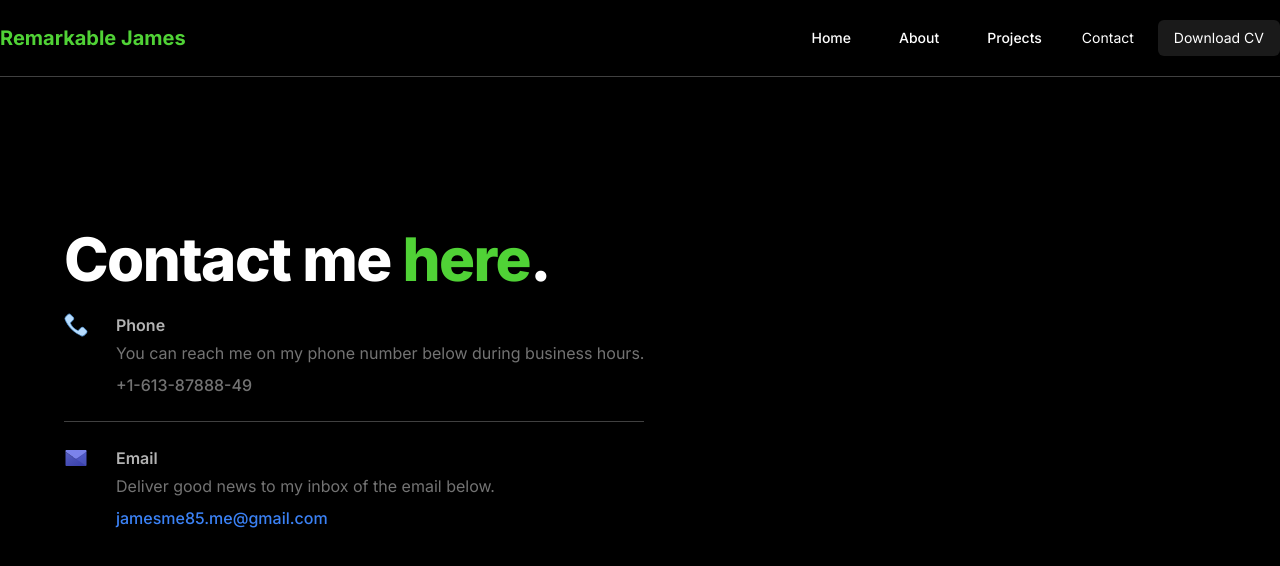
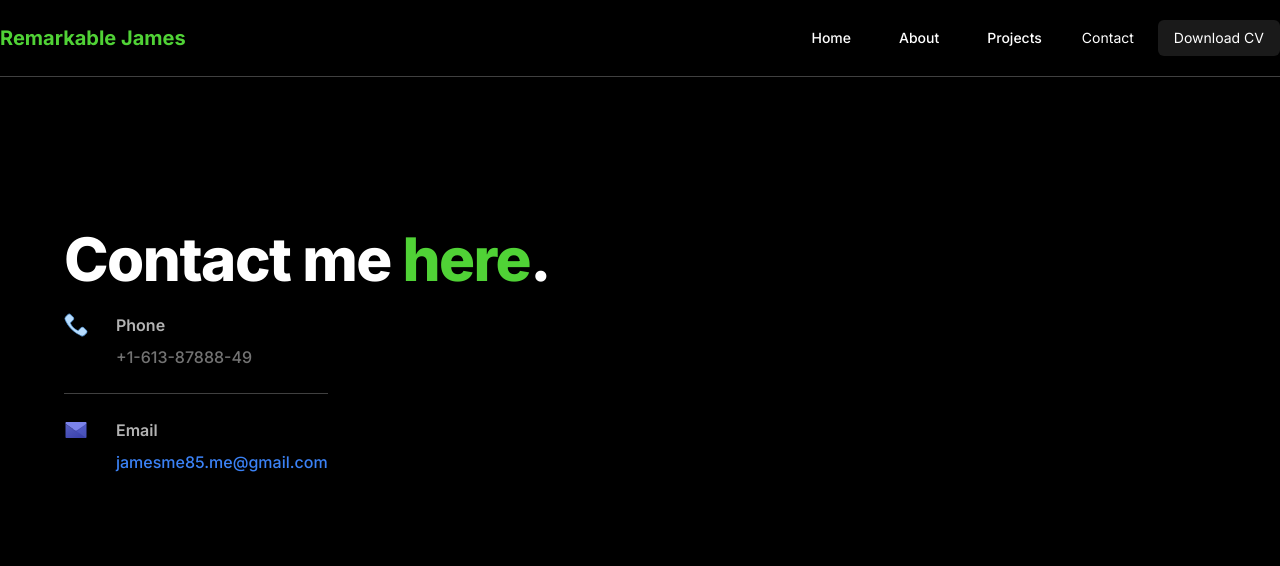
Before and after one commit to remarkablejames/portfolio-rebuild, a Next.js app: page /contact in a window 1280 px wide. Shown: the top 566 px of the page. Built offline with nearby package versions, Linux system fonts and the light colour scheme.

Commit message:
patch:updated content

```diff
--- a/app/contact/page.tsx
+++ b/app/contact/page.tsx
@@ -36,9 +36,6 @@ export default function Contact() {
                                     <h3 className="font-semibold text-white/70 ">
                                         Phone
                                     </h3>
-                                    <p className="mt-1 text-md text-white/45">
-                                        You can reach me on my phone number below during business hours.
-                                    </p>
                                     <a
                                         className="mt-2 inline-flex items-center gap-x-2 text-md font-medium text-white/45"
                                         href="#"
@@ -105,9 +102,6 @@ export default function Contact() {
                                     <h3 className="font-semibold text-white/70 ">
                                         Email
                                     </h3>
-                                    <p className="mt-1 text-md text-white/45">
-                                        Deliver good news to my inbox of the email below.
-                                    </p>
                                     <a
                                         className="mt-2 inline-flex items-center gap-x-2 text-md font-medium text-blue-500 hover:text-blue-800 "
                                         href="mailto:jamesme85.me@gmail.com"
```
